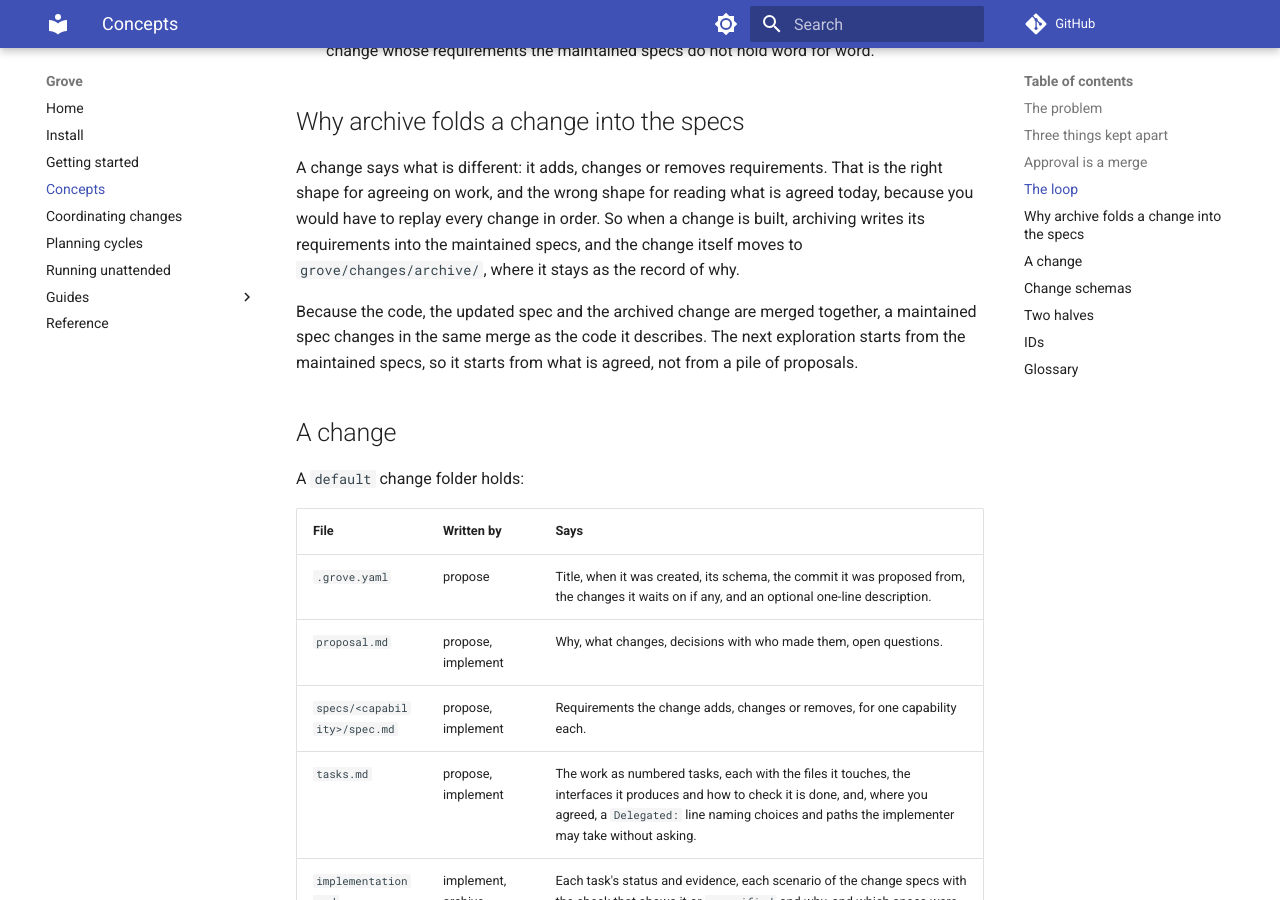
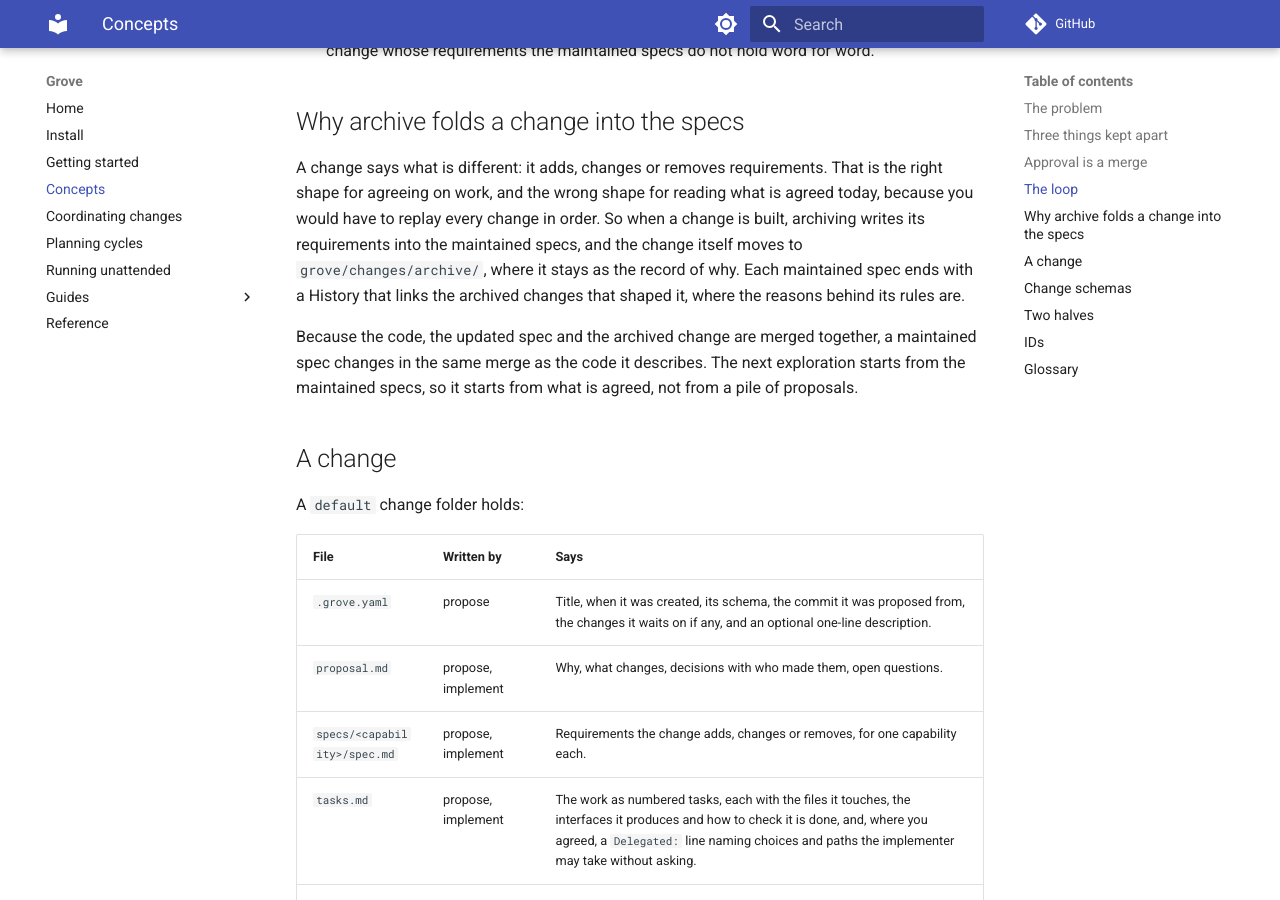
Before and after one commit to mascah/grove, an MkDocs documentation site: the page built from docs/concepts.md, in a window 1280 px wide and 900 px high, scrolled down 2480 px. Built offline with MkDocs 1.6.1 and Material for MkDocs 9.7.7, drawn with Linux system fonts in a browser that asks for light colours; comment, search, counter and statistics services are not loaded.

Commit message:
docs: a maintained spec's History lists the changes that shaped it (261023-xkehc:T-02)

```diff
--- a/docs/concepts.md
+++ b/docs/concepts.md
@@ -122,7 +122,9 @@ That is the right shape for agreeing on work, and the wrong shape for
 reading what is agreed today, because you would have to replay every
 change in order. So when a change is built, archiving writes its
 requirements into the maintained specs, and the change itself moves to
-`grove/changes/archive/`, where it stays as the record of why.
+`grove/changes/archive/`, where it stays as the record of why. Each
+maintained spec ends with a History that links the archived changes that
+shaped it, where the reasons behind its rules are.
 
 Because the code, the updated spec and the archived change are merged
 together, a maintained spec changes in the same merge as the code it
```
Also changed, not shown: dev/walkthrough.md (+7 -3 lines), docs/reference.md (+1 -1 lines), grove/changes/261023-xkehc-specs-list-the-changes-that-shaped-them/implementation.md (+10 -1 lines).
